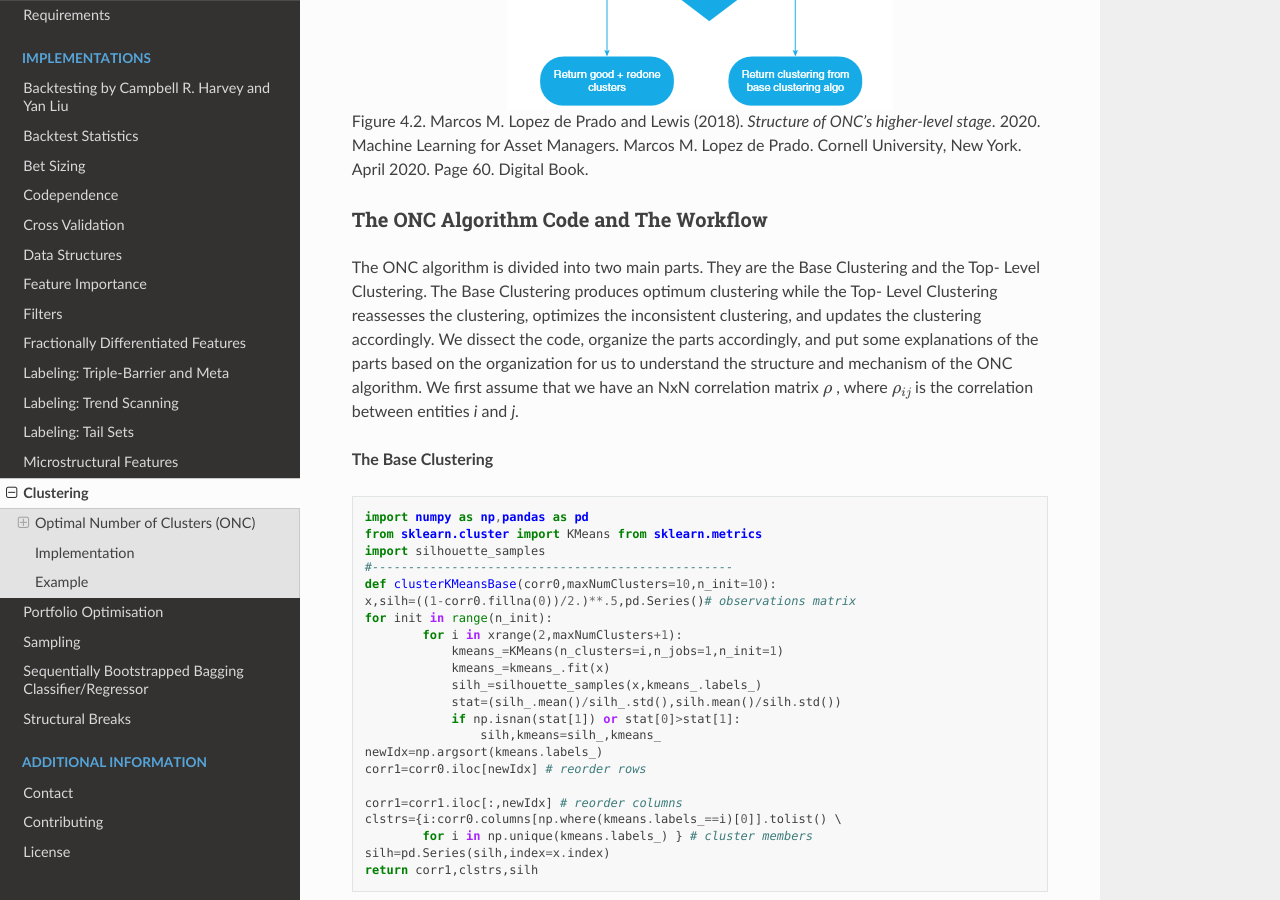
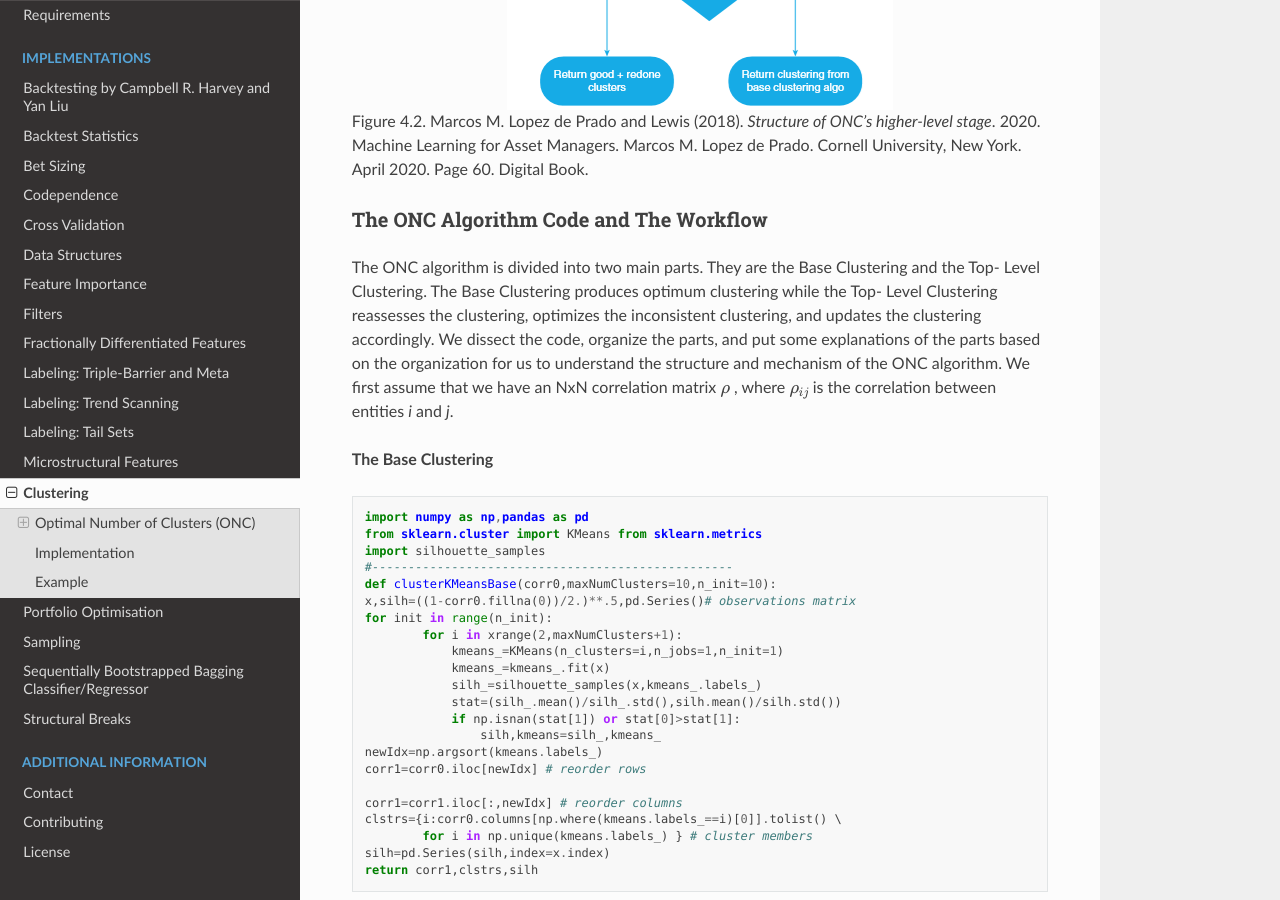
Before and after one commit to hudson-and-thames/mlfinlab, a Sphinx documentation site: the page built from docs/source/implementations/clustering.rst, in a window 1280 px wide and 900 px high, scrolled down 3125 px. Built offline with Sphinx 7.4.7 and the Read the Docs theme 2.0.0, drawn with Linux system fonts in a browser that asks for light colours.

Commit message:
modified clustering.rst

```diff
--- a/docs/source/implementations/clustering.rst
+++ b/docs/source/implementations/clustering.rst
@@ -77,7 +77,7 @@ Figure 4.2. Marcos M. Lopez de Prado and Lewis (2018). *Structure of ONC's highe
 The ONC Algorithm Code and The Workflow
 ***************************************
 
-The ONC algorithm is divided into two main parts. They are the Base Clustering and the Top- Level Clustering. The Base Clustering produces optimum clustering while the Top- Level Clustering reassesses the clustering, optimizes the inconsistent clustering, and updates the clustering accordingly. We dissect the code, organize the parts accordingly, and put some explanations of the parts based on the organization for us to understand the structure and mechanism of the ONC algorithm. We first assume that we have an NxN correlation matrix  :math:`\rho` , where  :math:`\rho_{ij}` is the correlation between entities *i* and *j*.
+The ONC algorithm is divided into two main parts. They are the Base Clustering and the Top- Level Clustering. The Base Clustering produces optimum clustering while the Top- Level Clustering reassesses the clustering, optimizes the inconsistent clustering, and updates the clustering accordingly. We dissect the code, organize the parts, and put some explanations of the parts based on the organization for us to understand the structure and mechanism of the ONC algorithm. We first assume that we have an NxN correlation matrix  :math:`\rho` , where  :math:`\rho_{ij}` is the correlation between entities *i* and *j*.
 
 **The Base Clustering**
 
```
